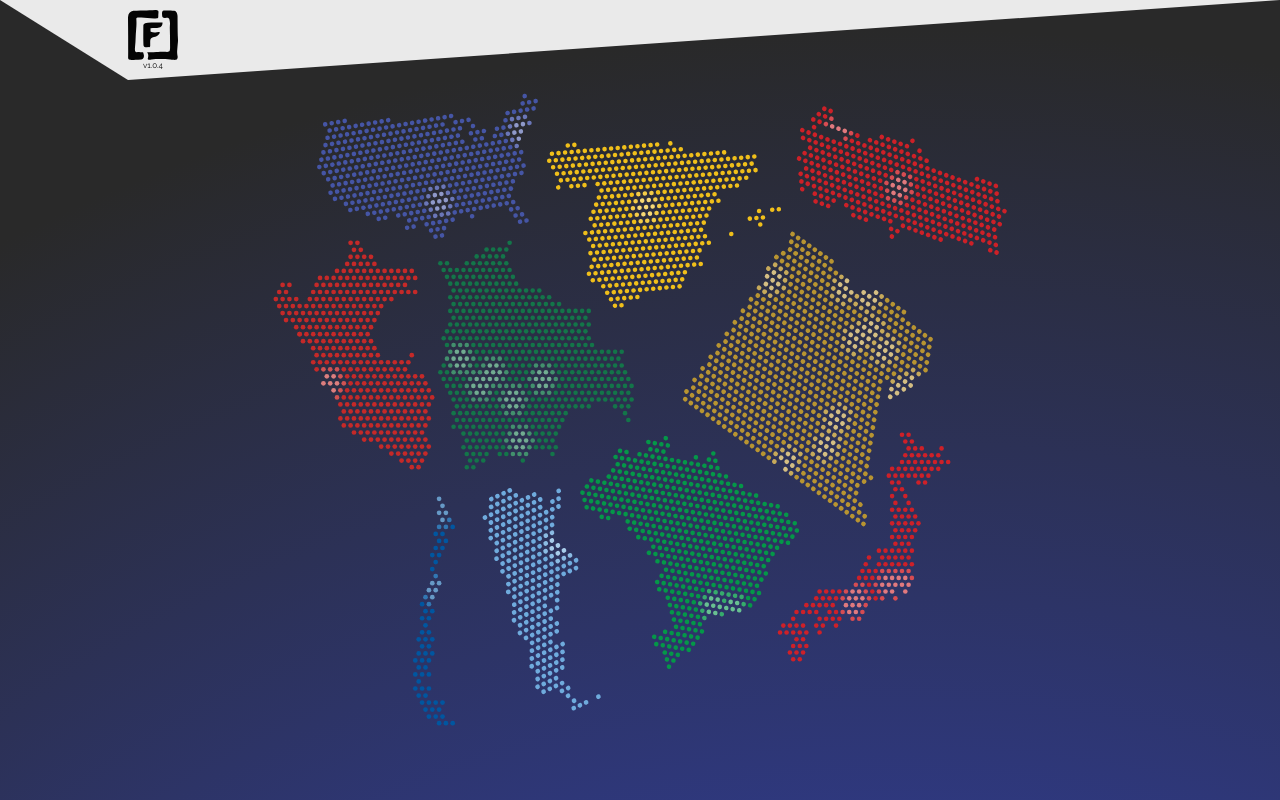
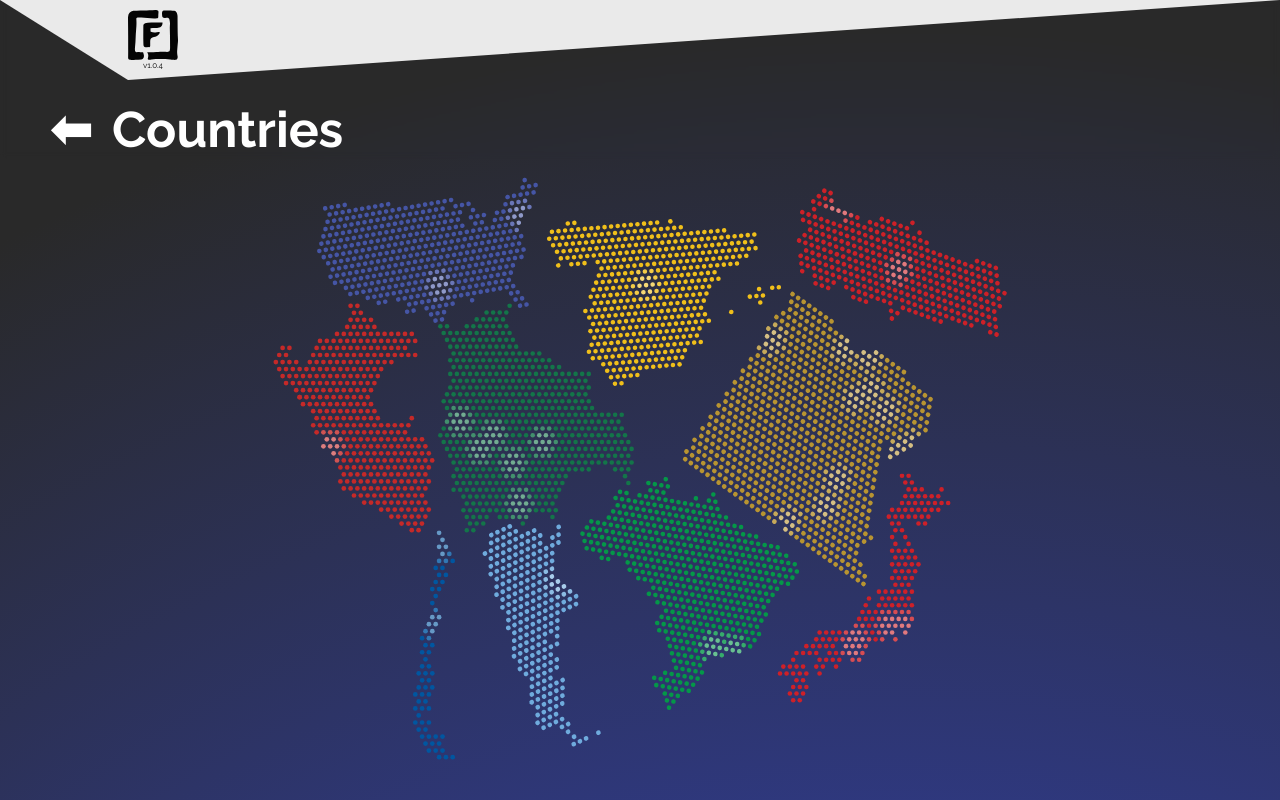
Before and after one commit to TheFrankemon/000, an Angular app: page /passport/countries in a window 1280 px wide. Built offline with nearby package versions, Linux system fonts and the light colour scheme.

Commit message:
Componentize passport back button

```diff
--- a/src/app/app-routing.module.ts
+++ b/src/app/app-routing.module.ts
@@ -2,7 +2,7 @@ import { NgModule } from '@angular/core';
 import { RouterModule, Routes } from '@angular/router';
 import { HomeComponent } from './home/home.component';
 import { PassportComponent } from './passport/passport.component';
-import { PsTrophiesComponent } from './ps-trophies/ps-trophies.component';
+import { PsTrophiesComponent } from './passport/ps-trophies/ps-trophies.component';
 import { CountriesComponent } from './passport/countries/countries.component';
 
 const routes: Routes = [{
--- a/src/app/app.module.ts
+++ b/src/app/app.module.ts
@@ -9,8 +9,9 @@ import { WorkxpComponent } from './workxp/workxp.component';
 import { CopyrightFooterComponent } from './copyright-footer/copyright-footer.component';
 import { SmIconsComponent } from './sm-icons/sm-icons.component';
 import { PassportComponent } from './passport/passport.component';
-import { PsTrophiesComponent } from './ps-trophies/ps-trophies.component';
+import { PsTrophiesComponent } from './passport/ps-trophies/ps-trophies.component';
 import { CountriesComponent } from './passport/countries/countries.component';
+import { BackButtonComponent } from './back-button/back-button.component';
 
 @NgModule({
   declarations: [
@@ -22,7 +23,8 @@ import { CountriesComponent } from './passport/countries/countries.component';
     SmIconsComponent,
     PassportComponent,
     PsTrophiesComponent,
-    CountriesComponent
+    CountriesComponent,
+    BackButtonComponent
   ],
   imports: [
     BrowserModule,
--- /dev/null
+++ b/src/app/back-button/back-button.component.html
@@ -0,0 +1,4 @@
+<div class="passport-header">
+  <h1 class="back-button" [routerLink]="['..']">⬅</h1>
+  <h1><ng-content></ng-content></h1>
+</div>
--- /dev/null
+++ b/src/app/back-button/back-button.component.scss
@@ -0,0 +1,20 @@
+.passport-header {
+  display: flex;
+  align-items: center;
+  gap: 20px;
+  padding: 100px 50px 0px;
+  backdrop-filter: blur(3px);
+  background: transparent;
+  position: absolute;
+  z-index: 1;
+  width: 100vw;
+
+  h1 {
+    color: var(--text-light);
+  }
+}
+
+.back-button {
+  align-self: flex-start;
+  cursor: pointer;
+}
--- /dev/null
+++ b/src/app/back-button/back-button.component.ts
@@ -0,0 +1,15 @@
+import { Component, OnInit } from '@angular/core';
+
+@Component({
+  selector: 'app-back-button',
+  templateUrl: './back-button.component.html',
+  styleUrls: ['./back-button.component.scss']
+})
+export class BackButtonComponent implements OnInit {
+
+  constructor() { }
+
+  ngOnInit(): void {
+  }
+
+}
--- a/src/app/passport/countries/countries.component.html
+++ b/src/app/passport/countries/countries.component.html
@@ -1,3 +1,5 @@
+<app-back-button>Countries</app-back-button>
+
 <div class="map-wrapper">
   <div class="country-object {{item.code}}" *ngFor="let item of visitedCountries; let i = index">
     <div class="country-map" (click)="test()" (mouseenter)="hovered=i" (mouseleave)="hovered=-1">
--- a/src/app/passport/countries/countries.component.scss
+++ b/src/app/passport/countries/countries.component.scss
@@ -9,7 +9,7 @@
   height: 100vh;
   position: relative;
   width: 730px;
-  margin: 0 auto;
+  margin: 90px auto 0;
 }
 
 .country-object {
--- a/src/app/ps-trophies/ps-trophies.component.html
+++ b/src/app/passport/ps-trophies/ps-trophies.component.html
@@ -1,7 +1,4 @@
-<div class="passport-header">
-  <h1 class="back-button" [routerLink]="['..']">⬅</h1>
-  <h1>PS Trophies</h1>
-</div>
+<app-back-button>PS Trophies</app-back-button>
 
 <div class="games-container">
   <div class="game-item" *ngFor="let item of trophiesData">
--- a/src/app/ps-trophies/ps-trophies.component.scss
+++ b/src/app/passport/ps-trophies/ps-trophies.component.scss
@@ -6,27 +6,6 @@
   background: var(--main-bg-color-ps);
   --shadow-color: #1C5AD5;
   --border-color: #2D3ABF;
-}
-
-.passport-header {
-  display: flex;
-  align-items: center;
-  gap: 20px;
-  padding: 100px 50px 0px;
-  backdrop-filter: blur(3px);
-  background: #00000000;
-  position: absolute;
-  z-index: 1;
-  width: 100vw;
-
-  h1 {
-    color: var(--text-light);
-  }
-}
-
-.back-button {
-  align-self: flex-start;
-  cursor: pointer;
 }
 
 .games-container {
```
Also changed, not shown: src/app/passport/ps-trophies/ps-trophies.component.ts (renamed from src/app/ps-trophies/ps-trophies.component.ts), src/app/passport/ps-trophies/trophies.json (renamed from src/app/ps-trophies/trophies.json).
